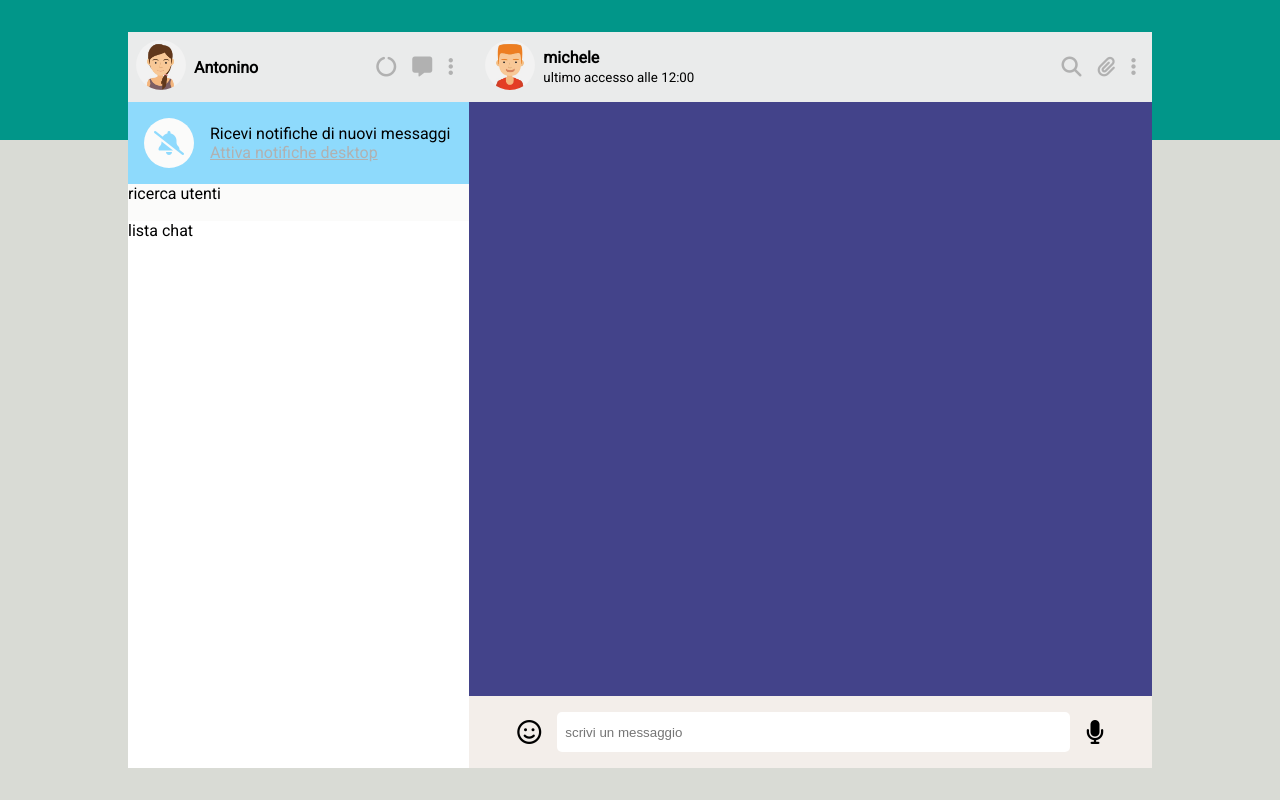
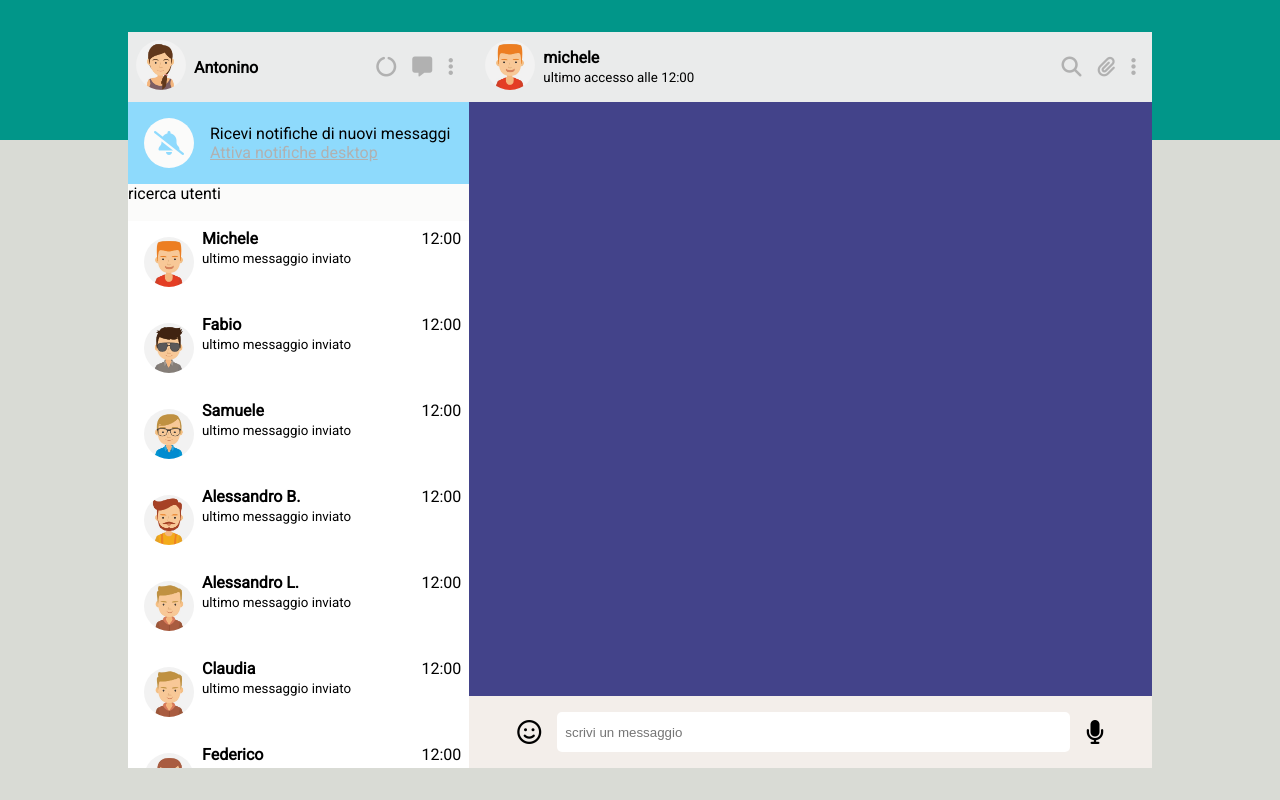
Before and after one commit to AntoninoCucuzza/vue-boolzapp, a plain HTML site: page index.html in a window 1280 px wide. Drawn offline with nearby package versions, Linux system fonts and the light colour scheme.

Commit message:
add all user prew

```diff
--- a/assets/css/style.css
+++ b/assets/css/style.css
@@ -109,7 +109,16 @@ a{
     height: 100%;
     overflow-y: auto;
 }
-
+.prew_user{
+    padding: 0.5rem;
+    transition: all 0.2s;
+}
+.prew_user:hover{
+    background-color: var(--bz-gray-light);
+}
+.ora{
+    margin-left: auto;
+}
 
 
 
--- a/index.html
+++ b/index.html
@@ -52,7 +52,25 @@
 
                 </div>
                 <div class="search_bar"> ricerca utenti</div>
-                <div class="chat_list"> lista chat</div>
+                <div class="chat_list">
+
+                    <!--  -->
+                    <div v-for="contact in contacts" class="prew_user d-flex">
+
+                        <div class="prew_user_img">
+                            <img class="prew_img" :src="contact.avatar" alt="">
+                        </div>
+
+                        <div class="prew_user_info">
+                            <h4>{{contact.name}}</h4>
+                            <small>ultimo messaggio inviato</small>
+                        </div>
+
+                        <div class="ora">12:00</div>
+                    </div>
+                    <!--  -->
+
+                </div>
             </div>
 
             <div class="right_side">
```
